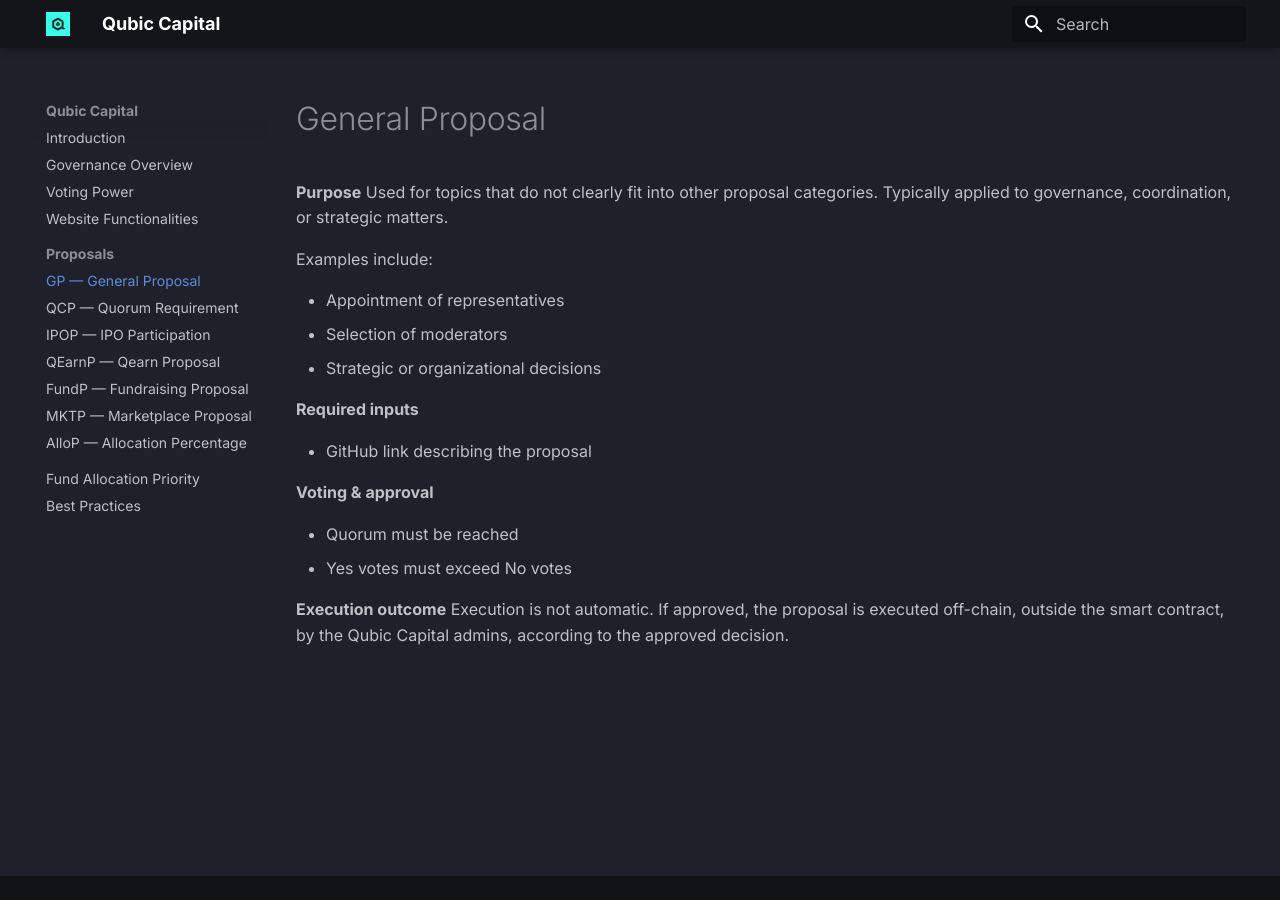
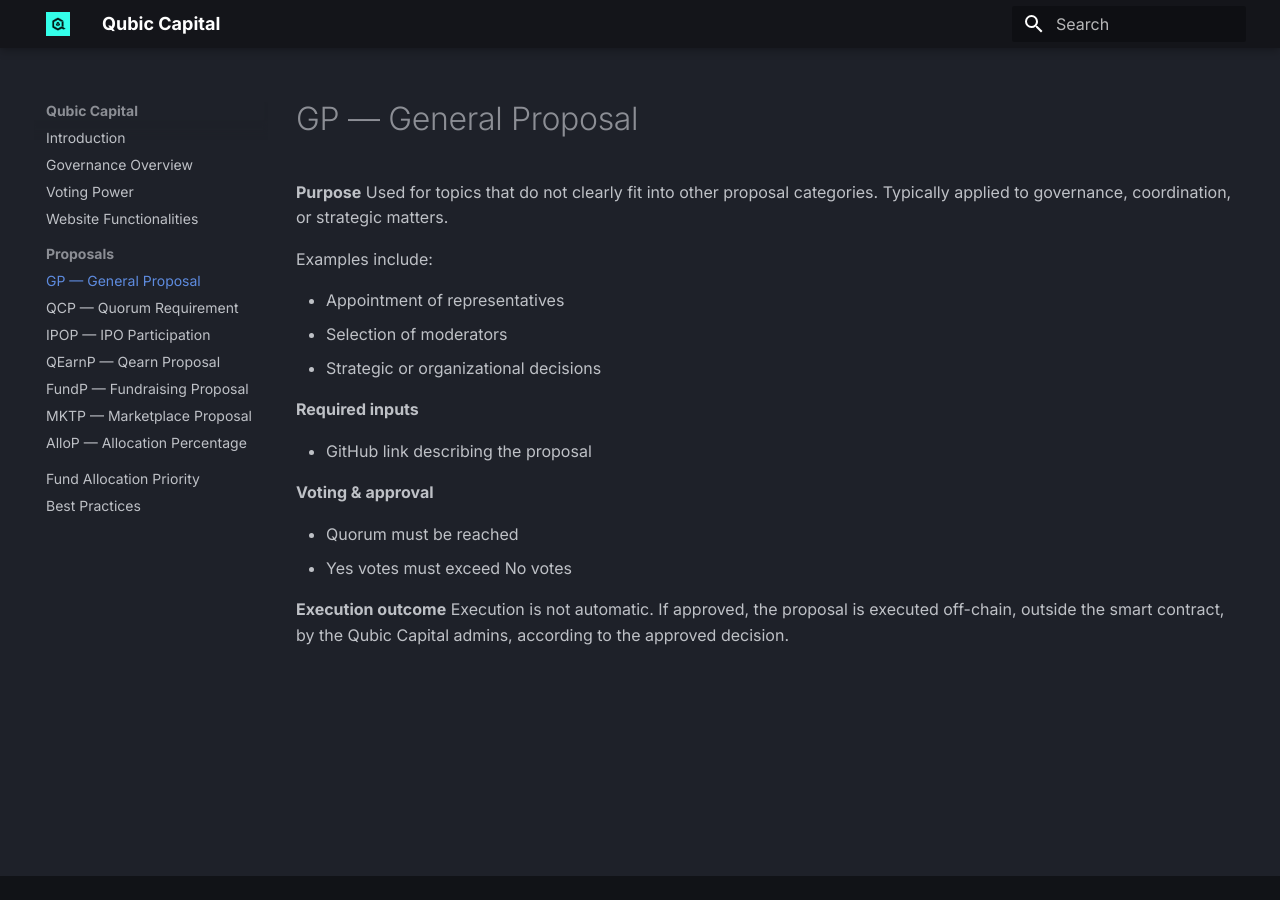
Before and after one commit to HermanToothrot10/qubic-capital-manual, an MkDocs documentation site: the page built from docs/proposals/gp.md, in a window 1280 px wide. Built offline with MkDocs 1.6.1 and Material for MkDocs 9.7.7, drawn with Linux system fonts in a browser that asks for light colours.

Commit message:
Update gp.md

```diff
--- a/docs/proposals/gp.md
+++ b/docs/proposals/gp.md
@@ -1,4 +1,4 @@
-# General Proposal
+# GP — General Proposal
 
 **Purpose**
 Used for topics that do not clearly fit into other proposal categories. Typically applied to governance, coordination, or strategic matters.
```
